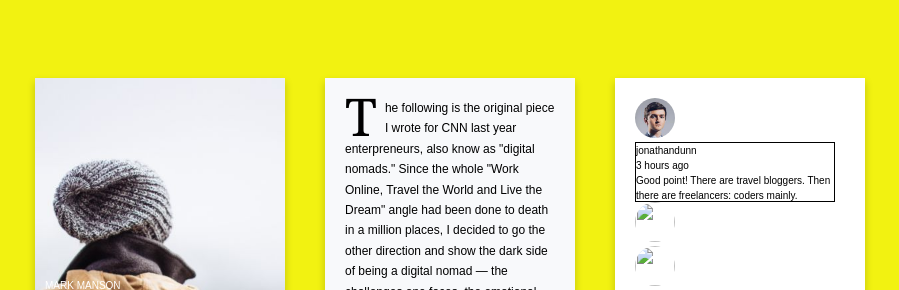
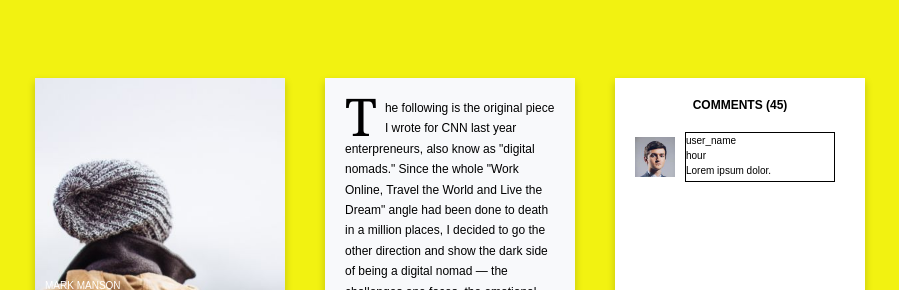
Before and after one commit to iagobalbino/mobile-blog-path-interface, a plain HTML site: page mobile-blog-path-interface/blog_interface.html in a window 1280 px wide. Shown: the part 122-412 px from the top of the page, without its empty margins (210-1109 px from the left). Drawn offline with Linux system fonts and the light colour scheme.

Commit message:
Caixa de comentario e foto de usuario alinhada

```diff
--- a/mobile-blog-path-interface/blog_interface.html
+++ b/mobile-blog-path-interface/blog_interface.html
@@ -43,28 +43,15 @@
 
             <div class="card">
                 <div class="comments">
-                    <ul>
-                        <li>
-                            <img src="./images/user_1.jpg">
-                            <div class="comments-box linha-guia">
-                                <p class="user-name">jonathandunn</p>
-                                <p>3 hours ago</p>
-                                <p>Good point! There are travel bloggers. Then there are freelancers: coders mainly.</p>
-                            </div>
-                        </li>
-                        <li>
-                            <img src="" alt="">
-                            <p></p>
-                        </li>
-                        <li>
-                            <img src="" alt="">
-                            <p></p>
-                        </li>
-                        <li>
-                            <img src="" alt="">
-                            <p></p>
-                        </li>
-                    </ul>
+                    <h4>Comments (45)</h4>
+                    <div class="comment-box">
+                        <img src="./images/user_1.jpg">
+                        <div class="comment linha-guia">
+                            <p>user_name</p>
+                            <p>hour</p>
+                            <p>Lorem ipsum dolor.</p>
+                        </div>
+                    </div>
                 </div>
                 <nav class="nav">
                     <ul>
--- a/mobile-blog-path-interface/style/blog_interface.css
+++ b/mobile-blog-path-interface/style/blog_interface.css
@@ -54,14 +54,15 @@ body {
 
 .maiusculo {
   text-transform: uppercase;
+  color: #fff;
+
 }
 
 .card p {
   font-size: 10px;
 }
 
-.card h1, p {
-  color: #fff;
+.card-inner h1, p {
   line-height: 1.5;
 }
 
@@ -132,18 +133,27 @@ body {
   padding: 20px;
 }
 
-.comments p {
-  color: #000;
+.comments h4 {
+  font-size: 12px;
+  text-transform: uppercase;
+  text-align: center;
+  margin-bottom: 20px;
+}
+
+.comment-box img {
+  height: 40px;
+  width: 40px;
+  position: absolute;
+  margin-top: 5px;
+}
+
+.comment {
+  height: 50px;
+  width: 150px;
+  position: relative;
+  margin: 0 0 0 50px;
+}
+
+.comment p {
   font-size: 10px;
 }
-
-.comments img {
-  height: 40px;
-  width: 40px;
-  border-radius: 50%;
-}
-
-.comments-box {
-  height: 60px;
-  width: 200px;
-}
```
